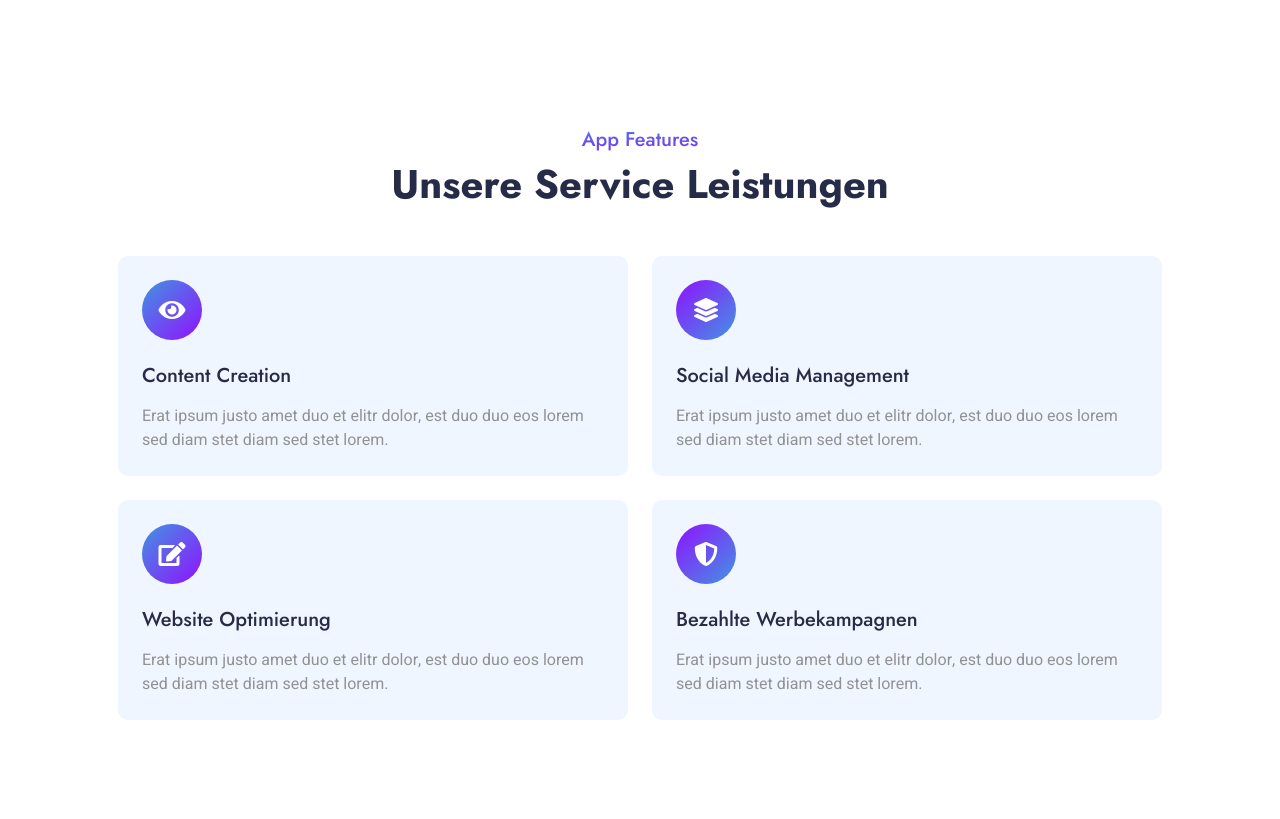
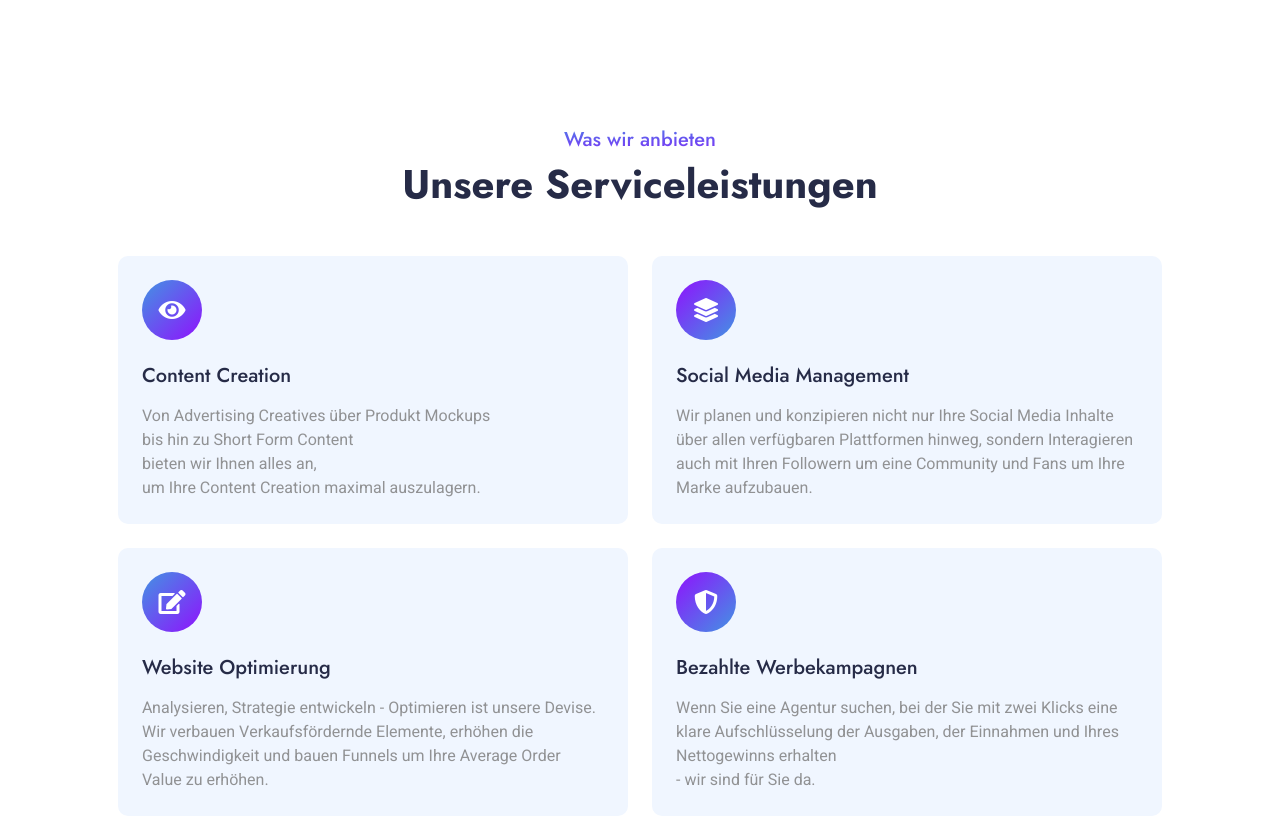
Before and after one commit to KevinRegenfelder/smma, a plain HTML site: page index.html in a window 1280 px wide. Shown: the part 820-1639 px from the top of the page. Drawn offline with nearby package versions, Linux system fonts and the light colour scheme; a script that the page names is missing.

Commit message:
secound commit

```diff
--- a/index.html
+++ b/index.html
@@ -3,7 +3,7 @@
 
 <head>
     <meta charset="utf-8">
-    <title>FitApp - Mobile App HTML Template</title>
+    <title>Market-Sharks | Ecommerce Marketing Agency | German</title>
     <meta content="width=device-width, initial-scale=1.0" name="viewport">
     <meta content="" name="keywords">
     <meta content="" name="description">
@@ -88,8 +88,8 @@
         <div class="container-xxl py-5" id="service">
             <div class="container py-5 px-lg-5">
                 <div class="text-center wow fadeInUp" data-wow-delay="0.1s">
-                    <h5 class="text-primary-gradient fw-medium">App Features</h5>
-                    <h1 class="mb-5">Unsere Service Leistungen </h1>
+                    <h5 class="text-primary-gradient fw-medium">Was wir anbieten</h5>
+                    <h1 class="mb-5">Unsere Serviceleistungen </h1>
                 </div>
                 <div class="row g-4">
                     <div class="col-lg-6 col-md-6 wow fadeInUp" data-wow-delay="0.1s">
@@ -98,7 +98,7 @@
                                 <i class="fa fa-eye text-white fs-4"></i>
                             </div>
                             <h5 class="mb-3">Content Creation</h5>
-                            <p class="m-0">Erat ipsum justo amet duo et elitr dolor, est duo duo eos lorem sed diam stet diam sed stet lorem.</p>
+                            <p class="m-0">Von Advertising Creatives über Produkt Mockups<br> bis hin zu Short Form Content<br> bieten wir Ihnen alles an,<br> um Ihre Content Creation maximal auszulagern.</p>
                         </div>
                     </div>
                     <div class="col-lg-6 col-md-6 wow fadeInUp" data-wow-delay="0.3s">
@@ -107,7 +107,7 @@
                                 <i class="fa fa-layer-group text-white fs-4"></i>
                             </div>
                             <h5 class="mb-3">Social Media Management</h5>
-                            <p class="m-0">Erat ipsum justo amet duo et elitr dolor, est duo duo eos lorem sed diam stet diam sed stet lorem.</p>
+                            <p class="m-0">Wir planen und konzipieren nicht nur Ihre Social Media Inhalte über allen verfügbaren Plattformen hinweg, sondern Interagieren auch mit Ihren Followern um eine Community und Fans um Ihre Marke aufzubauen.</p>
                         </div>
                     </div>
                     <div class="col-lg-6 col-md-6 wow fadeInUp" data-wow-delay="0.5s">
@@ -116,7 +116,7 @@
                                 <i class="fa fa-edit text-white fs-4"></i>
                             </div>
                             <h5 class="mb-3">Website Optimierung</h5>
-                            <p class="m-0">Erat ipsum justo amet duo et elitr dolor, est duo duo eos lorem sed diam stet diam sed stet lorem.</p>
+                            <p class="m-0">Analysieren, Strategie entwickeln - Optimieren ist unsere Devise. Wir verbauen Verkaufsfördernde Elemente, erhöhen die Geschwindigkeit und bauen Funnels um Ihre Average Order Value zu erhöhen.</p>
                         </div>
                     </div>
                     <div class="col-lg-6s col-md-6 wow fadeInUp" data-wow-delay="0.1s">
@@ -125,7 +125,7 @@
                                 <i class="fa fa-shield-alt text-white fs-4"></i>
                             </div>
                             <h5 class="mb-3">Bezahlte Werbekampagnen</h5>
-                            <p class="m-0">Erat ipsum justo amet duo et elitr dolor, est duo duo eos lorem sed diam stet diam sed stet lorem.</p>
+                            <p class="m-0">Wenn Sie eine Agentur suchen, bei der Sie mit zwei Klicks eine klare Aufschlüsselung der Ausgaben, der Einnahmen und Ihres Nettogewinns erhalten<br> - wir sind für Sie da.</p>
                         </div>
                     </div>
                 </div>
@@ -209,8 +209,8 @@
             <div class="container py-5 px-lg-5">
                 <div class="row g-5">
                     <div class="col-md-6 col-lg-12">
-                        <h4 class="text-white mb-4">Unsere Mission </h4>
-                        <p>Für allgemeine Anfragen stehen wir Ihnen jederzeit per E-Mail unter: office@market-sharks.com zur verfügung.</p>
+                        <h4 class="text-white mb-4">Unsere Mission:</h4>
+                        <p>Wir helfen E-Commerce Marken und Content Creator durch kreative Lösungswege ausgezeichnete Erfolge im Zeitalter der Digitalisierung zu erzielen.</p>
                         <div class="d-flex pt-2">
                             <a class="btn btn-outline-light btn-social" href=""><i class="fab fa-instagram"></i></a>
                         </div>
```
Also changed, not shown: LICENSE.txt (deleted), READ-ME.txt (deleted), img/favicon.ico (added).
